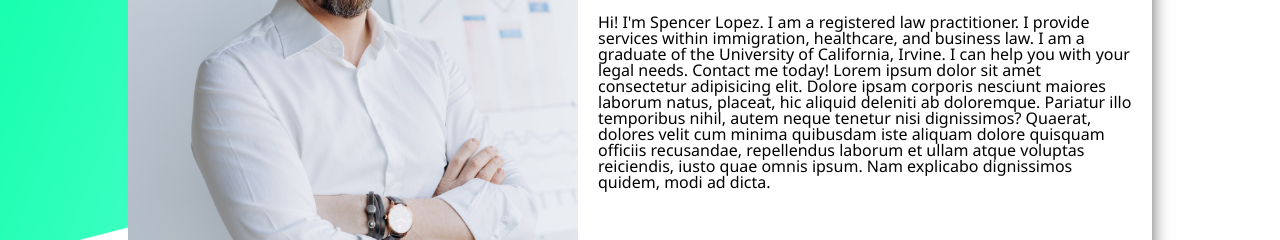
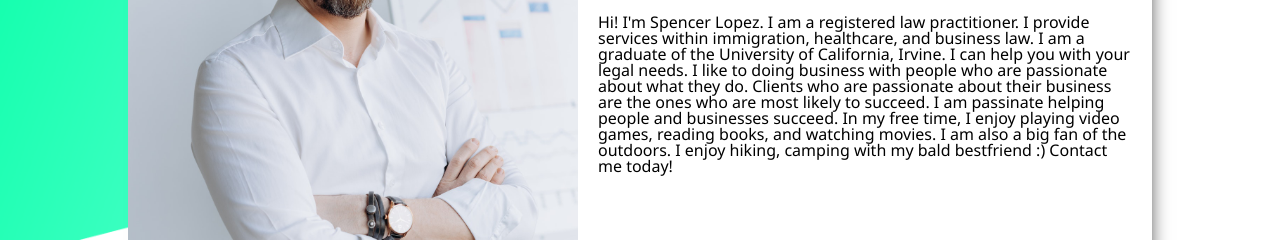
Before and after one commit to jtm2021/Portfolio, a plain HTML site: page index.html in a window 1280 px wide. Shown: the part 344-584 px from the top of the page. Drawn offline with Linux system fonts and the light colour scheme.

Commit message:
Update content of profile description

```diff
--- a/index.html
+++ b/index.html
@@ -21,12 +21,11 @@
         <h2>About Me</h2>
         <p>Hi! I'm Spencer Lopez. I am a registered law practitioner. I provide services within immigration,
           healthcare, and business law. I am a graduate of the University of California, Irvine. I can help you
-          with your legal needs. Contact me today! Lorem ipsum dolor sit amet consectetur adipisicing elit. Dolore ipsam
-          corporis nesciunt maiores laborum natus, placeat, hic aliquid deleniti ab doloremque. Pariatur illo temporibus
-          nihil, autem neque tenetur nisi dignissimos?
-          Quaerat, dolores velit cum minima quibusdam iste aliquam dolore quisquam officiis recusandae, repellendus
-          laborum et ullam atque voluptas reiciendis, iusto quae omnis ipsum. Nam explicabo dignissimos quidem, modi ad
-          dicta.
+          with your legal needs. I like to doing business with people who are passionate about what they do.
+          Clients who are passionate about their business are the ones who are most likely to succeed. I am
+          passinate helping people and businesses succeed. In my free time, I enjoy playing video games, reading
+          books, and watching movies. I am also a big fan of the outdoors. I enjoy hiking, camping with my bald bestfriend :)
+           Contact me today!
         </p>
         <div class="profile-icons">
           <a href="https://www.github.com/" target="_blank">
```
